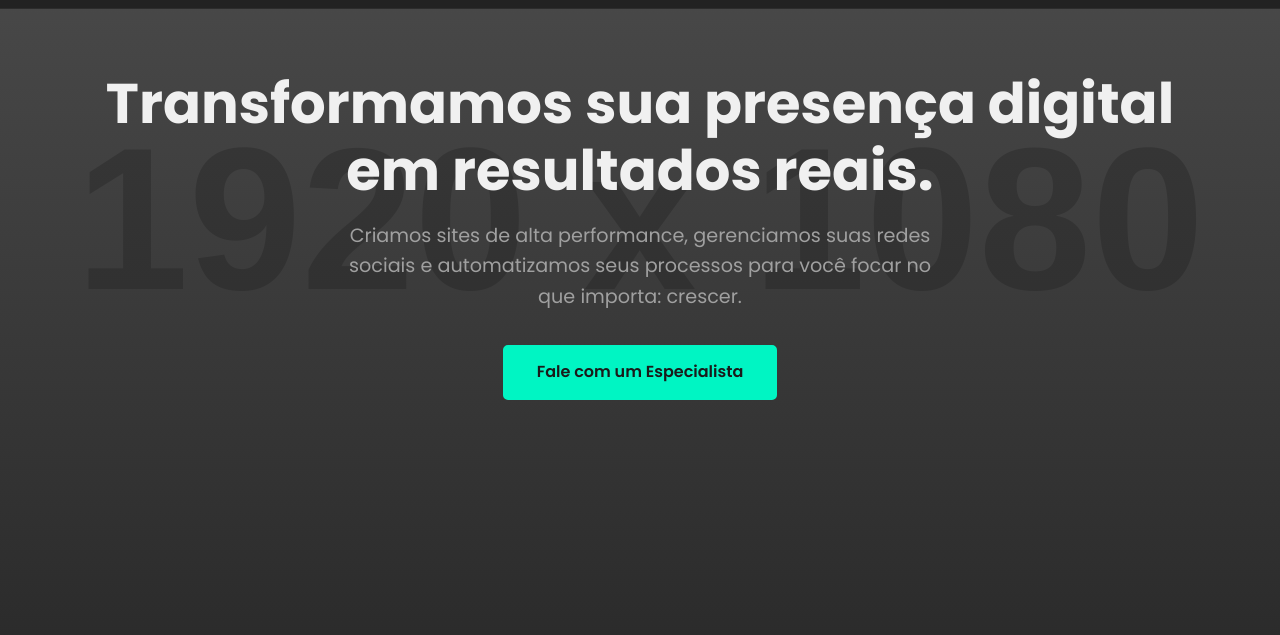
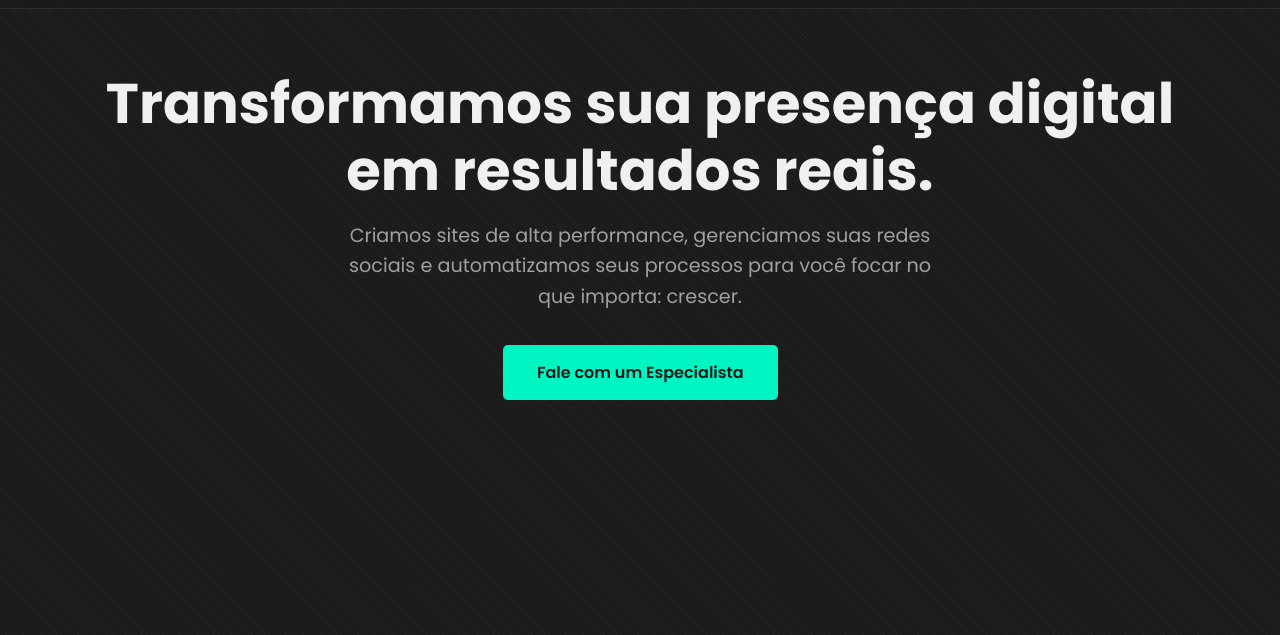
Before and after one commit to jefersontaveira/Site-Nexus, a plain HTML site: page index.html in a window 1280 px wide. Shown: the part 165-800 px from the top of the page. Drawn offline with nearby package versions, Linux system fonts and the light colour scheme; placeholder pictures from the web are drawn by us.

Commit message:
Feat: Adiciona efeito de brackground no body moderno e efeito de scan na hero.

```diff
--- a/css/style.css
+++ b/css/style.css
@@ -30,14 +30,13 @@ body {
     color: var(--color-text);
     line-height: 1.6;
 
-    background-image: repeating-radial-gradient(
-        circle at center,
-        rgba(248, 248, 248, 0.082) 0, /* Cor do ponto (muito sutil) */
-        rgba(255, 255, 255, 0.05) 1px,
-        transparent 1px, /* O resto é transparente */
-        transparent 40px /* Espaçamento entre os pontos */
-    );
-    background-size: 4000px 4000px; /* Tamanho da repetição do padrão */
+    background-image: repeating-linear-gradient(
+    45deg,
+    transparent,
+    transparent 2px,
+    rgba(255, 255, 255, 0.03) 2px,
+    rgba(255, 255, 255, 0.03) 3px
+);
 }
 
 /* Efeito de Cursor Sutil com Brilho */
@@ -204,12 +203,68 @@ section {
 
 /* --- 4. SEÇÃO HERO     --- */
 .hero-section {
+    position: relative;
+    overflow: hidden;
+
     min-height: 100vh;
     display: flex;
     align-items: center;
     justify-content: center;
     text-align: center;
-    background: linear-gradient(rgba(26, 26, 26, 0.7), rgba(26, 26, 26, 0.9)), url('https://via.placeholder.com/1920x1080/1a1a1a/000000.png?text=Background+Image') no-repeat center center/cover;
+}
+
+/* Garante que o conteúdo (h1, p, btn) fique ACIMA do scanner */
+.hero-section .container {
+    position: relative;
+    z-index: 2;
+}
+
+.hero-section::before {
+    content: '';
+    position: absolute;
+    left: 0;
+    width: 100%;
+    height: 3px; /* A espessura da linha principal */
+    z-index: 1;
+
+    /* A "luz" do scanner usa sua cor primária */
+    background-color: var(--color-primary);
+
+    /* O "brilho" (glow) da linha */
+    box-shadow: 0 0 20px 5px var(--color-primary);
+
+    /* Animação */
+    animation: scan 10s infinite linear;
+}
+
+@keyframes scan {
+    /* O scanner começa invisível no topo
+       e fica assim por 80% do tempo (8 segundos).
+    */
+    0% {
+        top: -10px;
+        opacity: 0;
+    }
+    70% {
+        top: -10px;
+        opacity: 0;
+    }
+
+    /* Em 85% (meio segundo depois), ele aparece de repente
+       no topo com brilho total.
+    */
+    71% {
+        top: -10px;
+        opacity: 0.7; /* Ou a opacidade que preferir */
+    }
+
+    /* Nos 15% restantes (1.5 segundos), ele desce
+       rápido para 100% da tela e desaparece.
+    */
+    100% {
+        top: 100%;
+        opacity: 0;
+    }
 }
 
 .hero-title {
@@ -225,6 +280,7 @@ section {
     margin: 0 auto 2rem;
     color: var(--color-text-secondary);
 }
+
 
 /* --- 5. SEÇÃO DE SERVIÇOS --- */
 .services-section {
```
